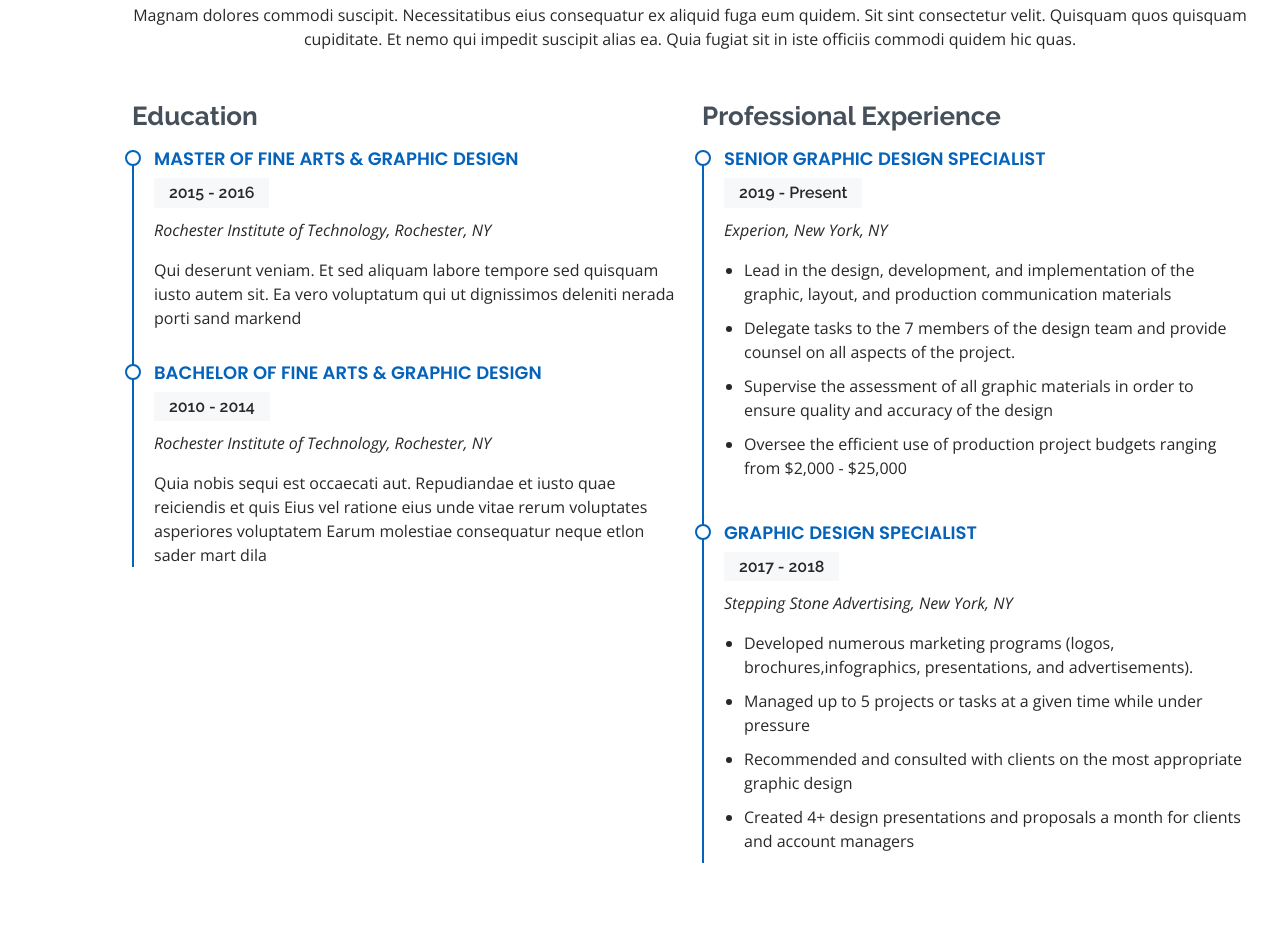
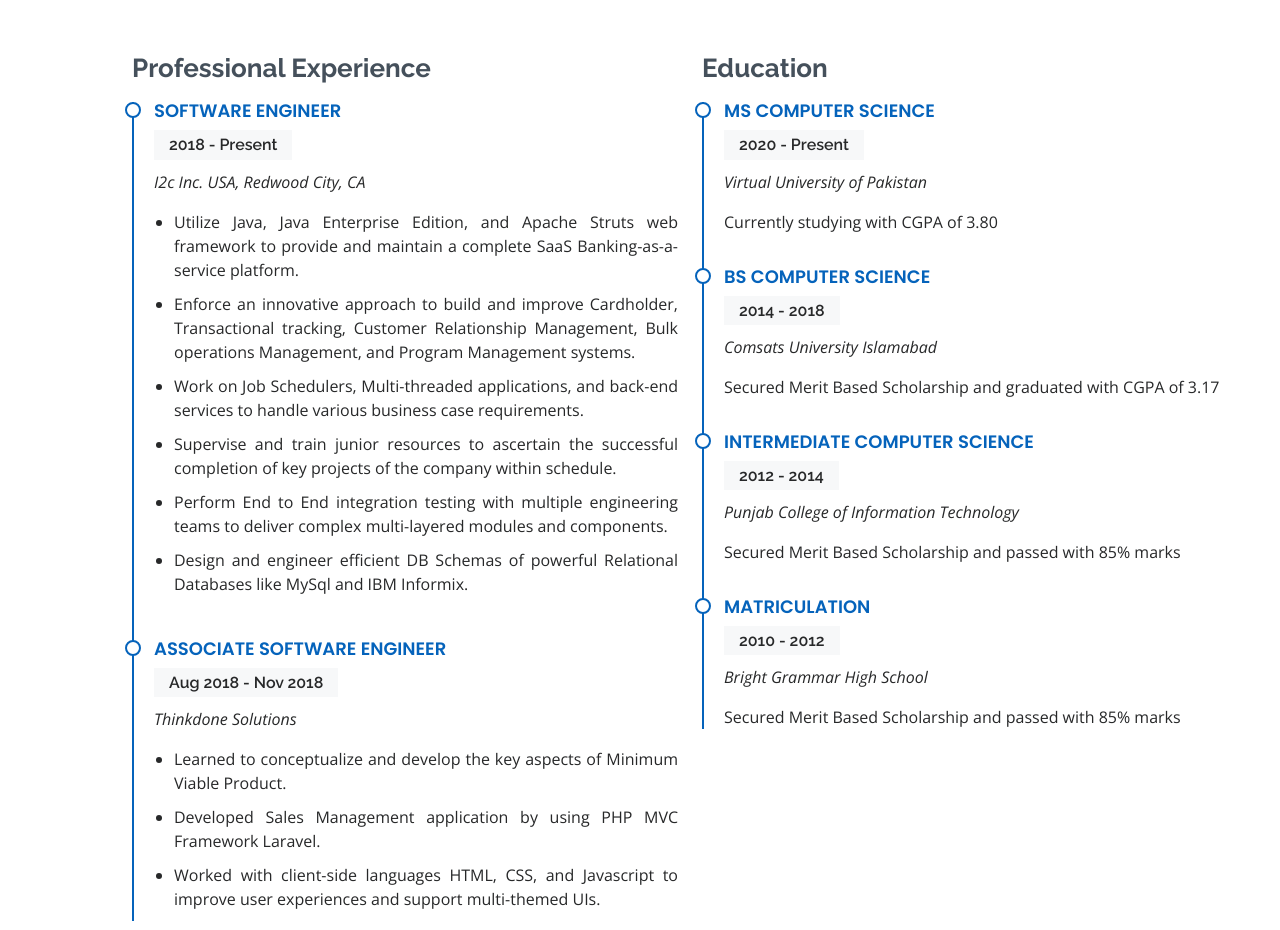
Before and after one commit to ahmdsaleem/myportfolio, a plain HTML site: page index.html in a window 1280 px wide. Shown: the part 2330-3260 px from the top of the page. Drawn offline with nearby package versions, Linux system fonts and the light colour scheme.

Commit message:
First Commit

```diff
--- a/index.html
+++ b/index.html
@@ -117,7 +117,7 @@
               <div class="icon">
                 <i class='bx bxl-spring-boot' ></i>
               </div>
-              <h4><a href="">Spring Framework</a></h4>
+              <h4>Spring Framework</h4>
               <p>Spring Framework is world's best Java Framework for developing web apps</p>
             </div>
           </div>
@@ -183,52 +183,66 @@
 
         <div class="section-title">
           <h2>Resume</h2>
-          <p>Magnam dolores commodi suscipit. Necessitatibus eius consequatur ex aliquid fuga eum quidem. Sit sint consectetur velit. Quisquam quos quisquam cupiditate. Et nemo qui impedit suscipit alias ea. Quia fugiat sit in iste officiis commodi quidem hic quas.</p>
-        </div>
+         </div>
 
         <div class="row">
+          <div class="col-lg-6">
+            <h3 class="resume-title">Professional Experience</h3>
+            <div class="resume-item" style="text-align: justify;">
+              <h4>Software Engineer</h4>
+              <h5>2018 - Present</h5>
+              <p><em>I2c Inc. USA, Redwood City, CA </em></p>
+              <ul>
+                <li>Utilize Java, Java Enterprise Edition, and Apache Struts web framework to provide and maintain a complete SaaS Banking-as-a-service platform.</li>
+                <li>Enforce an innovative approach to build and improve Cardholder, Transactional tracking, Customer Relationship Management, Bulk
+                  operations Management, and Program Management systems. </li>
+                <li>Work on Job Schedulers, Multi-threaded applications, and back-end services to handle various business case requirements.</li>
+                <li>Supervise and train junior resources to ascertain the successful completion of key projects of the company within schedule.</li>
+                <li>Perform End to End integration testing with multiple engineering teams to deliver complex multi-layered modules and components.</li>
+                <li>Design and engineer efficient DB Schemas of powerful Relational Databases like MySql and IBM Informix.</li>
+              </ul>
+            </div>
+            <div class="resume-item" style="text-align: justify;">
+              <h4>Associate Software Engineer</h4>
+              <h5>Aug 2018 - Nov 2018</h5>
+              <p><em>Thinkdone Solutions</em></p>
+              <ul>
+                <li>Learned to conceptualize and develop the key aspects of Minimum Viable Product.</li>
+                <li>Developed Sales Management application by using PHP MVC Framework Laravel.</li>
+                <li>Worked with client-side languages HTML, CSS, and Javascript to improve user experiences and support multi-themed UIs.</li>
+              </ul>
+            </div>
+          </div>
           <div class="col-lg-6">
 
 
             <h3 class="resume-title">Education</h3>
             <div class="resume-item">
-              <h4>Master of Fine Arts &amp; Graphic Design</h4>
-              <h5>2015 - 2016</h5>
-              <p><em>Rochester Institute of Technology, Rochester, NY</em></p>
-              <p>Qui deserunt veniam. Et sed aliquam labore tempore sed quisquam iusto autem sit. Ea vero voluptatum qui ut dignissimos deleniti nerada porti sand markend</p>
+              <h4>MS Computer Science</h4>
+              <h5>2020 - Present</h5>
+              <p><em>Virtual University of Pakistan</em></p>
+              <p>Currently studying with CGPA of 3.80</p>
             </div>
             <div class="resume-item">
-              <h4>Bachelor of Fine Arts &amp; Graphic Design</h4>
-              <h5>2010 - 2014</h5>
-              <p><em>Rochester Institute of Technology, Rochester, NY</em></p>
-              <p>Quia nobis sequi est occaecati aut. Repudiandae et iusto quae reiciendis et quis Eius vel ratione eius unde vitae rerum voluptates asperiores voluptatem Earum molestiae consequatur neque etlon sader mart dila</p>
+              <h4>BS Computer Science</h4>
+              <h5>2014 - 2018</h5>
+              <p><em>Comsats University Islamabad</em></p>
+              <p>Secured Merit Based Scholarship and graduated with CGPA of 3.17</p>
+            </div>
+            <div class="resume-item">
+              <h4>Intermediate Computer Science</h4>
+              <h5>2012 - 2014</h5>
+              <p><em>Punjab College of Information Technology</em></p>
+              <p>Secured Merit Based Scholarship and passed with 85% marks</p>
+            </div>
+            <div class="resume-item">
+              <h4>Matriculation </h4>
+              <h5>2010 - 2012</h5>
+              <p><em>Bright Grammar High School</em></p>
+              <p>Secured Merit Based Scholarship and passed with 85% marks</p>
             </div>
           </div>
-          <div class="col-lg-6">
-            <h3 class="resume-title">Professional Experience</h3>
-            <div class="resume-item">
-              <h4>Senior graphic design specialist</h4>
-              <h5>2019 - Present</h5>
-              <p><em>Experion, New York, NY </em></p>
-              <ul>
-                <li>Lead in the design, development, and implementation of the graphic, layout, and production communication materials</li>
-                <li>Delegate tasks to the 7 members of the design team and provide counsel on all aspects of the project. </li>
-                <li>Supervise the assessment of all graphic materials in order to ensure quality and accuracy of the design</li>
-                <li>Oversee the efficient use of production project budgets ranging from $2,000 - $25,000</li>
-              </ul>
-            </div>
-            <div class="resume-item">
-              <h4>Graphic design specialist</h4>
-              <h5>2017 - 2018</h5>
-              <p><em>Stepping Stone Advertising, New York, NY</em></p>
-              <ul>
-                <li>Developed numerous marketing programs (logos, brochures,infographics, presentations, and advertisements).</li>
-                <li>Managed up to 5 projects or tasks at a given time while under pressure</li>
-                <li>Recommended and consulted with clients on the most appropriate graphic design</li>
-                <li>Created 4+ design presentations and proposals a month for clients and account managers</li>
-              </ul>
-            </div>
-          </div>
+
         </div>
 
       </div>
```
